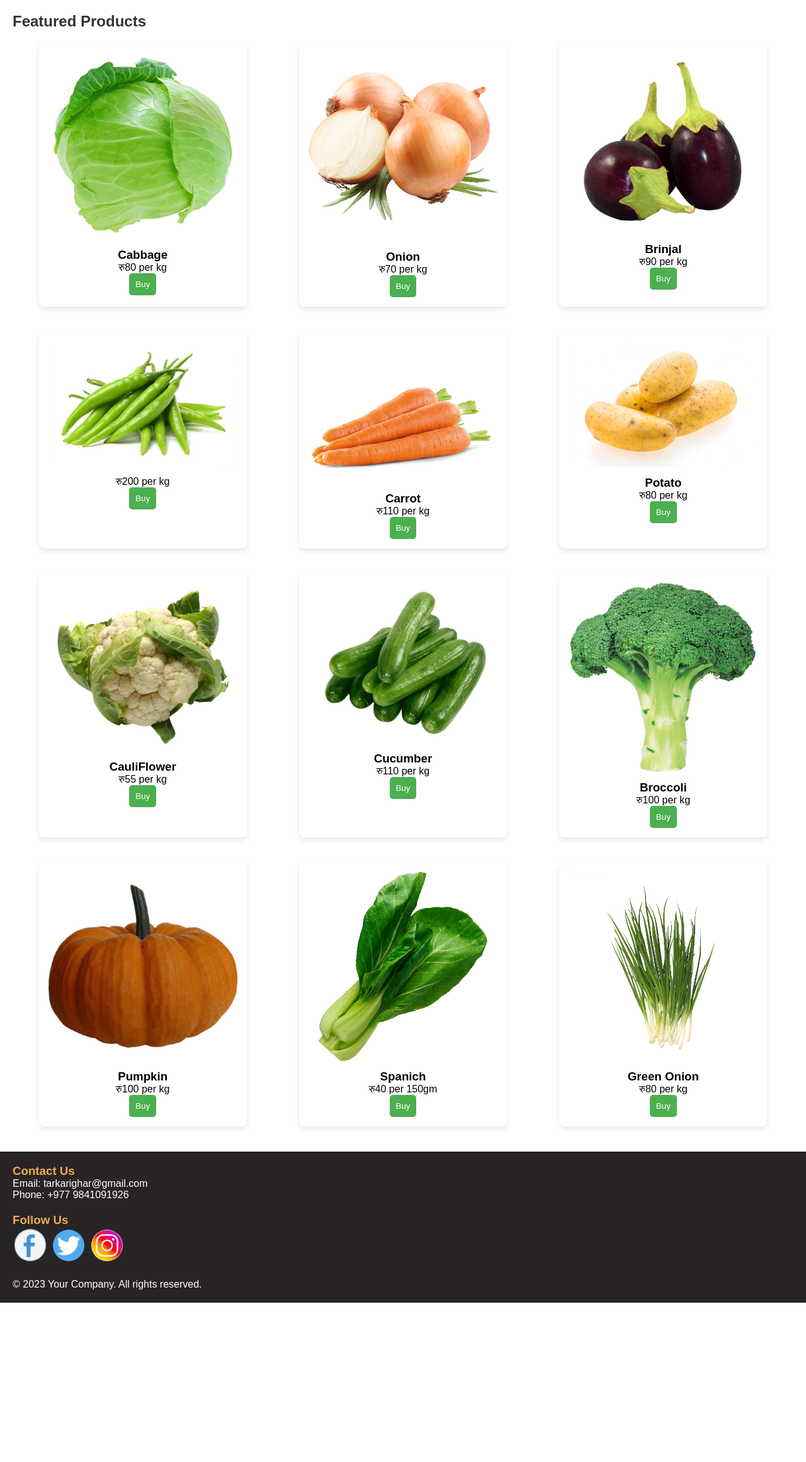
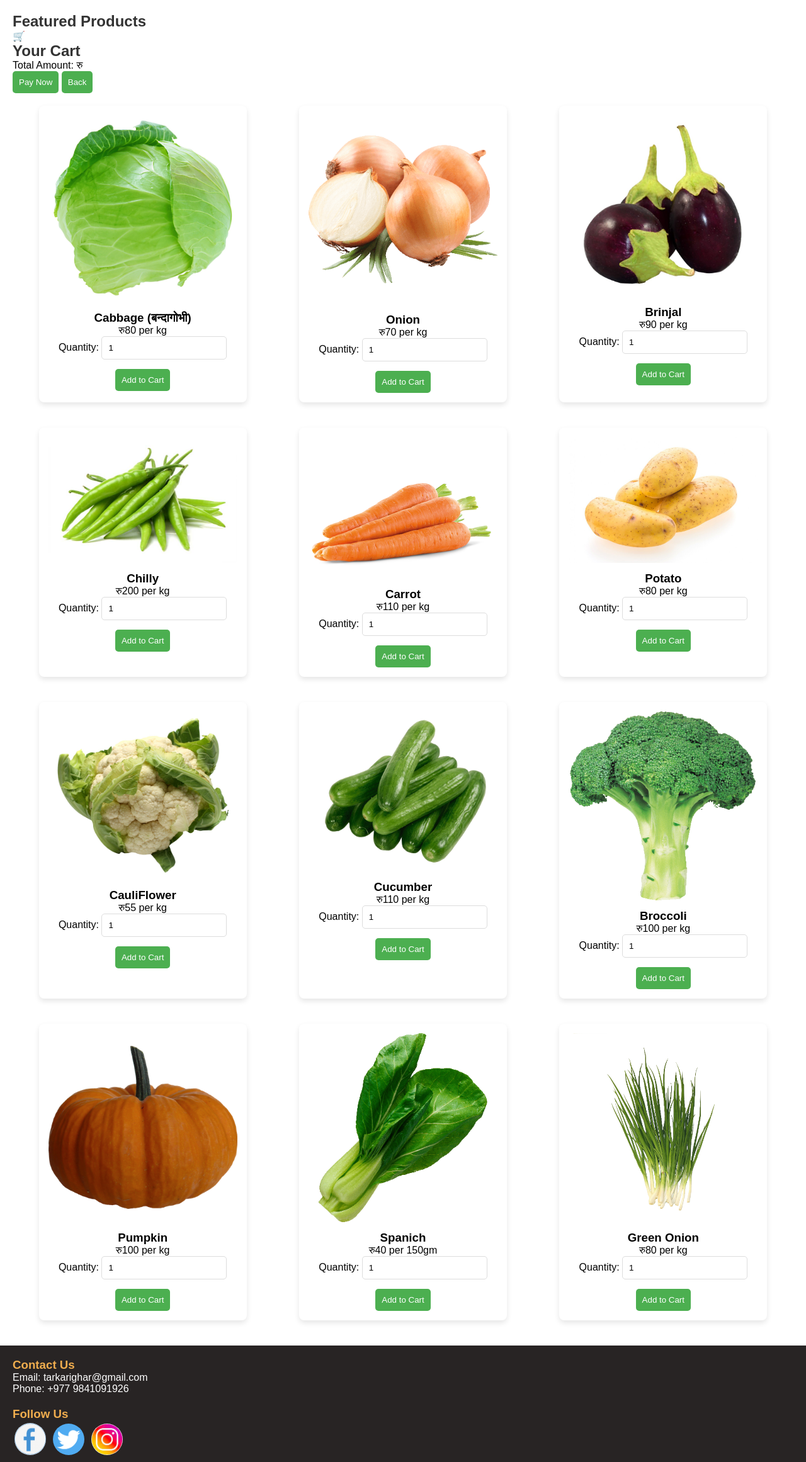
Before and after one commit to sagar2000000/interseller, a PHP site: page /product.html in a window 1280 px wide. Shown: the part 110-2432 px from the top of the page at 63% size. Before the commit the page ends 2179 px from the top, so only its background shows below. Run offline with PHP 8.4, Linux system fonts and the light colour scheme.

Commit message:
Files updated

```diff
--- a/home.css
+++ b/home.css
@@ -120,7 +120,7 @@ footer {
     background-color:rgb(40, 36, 36);
     color: #fff;
     padding: 20px;
-    text-align: left; /* Align text to the left */
+    text-align: left;
 }
 
 .footer-section {
--- a/product.css
+++ b/product.css
@@ -11,7 +11,13 @@ section {
 h2 {
     color: #333;
 }
+.cart{
+    display: inline;
+    width: 7%;
+    justify-items: center;
 
+
+}
 .product-container {
     display: flex;
     justify-content: space-around;
--- a/product.html
+++ b/product.html
@@ -23,84 +23,130 @@
     </nav>
     <section>
         <h2>Featured Products</h2>
+        <div id="cartLogo">&#128722</div>
+
+        <div id="cartContainer">
+            <h2>Your Cart</h2>
+            <ul id="cartList"></ul>
+            <div id="totalAmount">Total Amount: रु</div>
+            <button id="payNowBtn" onclick="payNow()">Pay Now</button>
+            <button id="backBtn" onclick="goBack()">Back</button>
+        </div>
 
         <div class="product-container">
             <div class="product-card">
                 <img src="pcabbage.jpg" alt="">
-            <h3>Cabbage</h3>
+                <h3>Cabbage (बन्दागोभी)</h3>
                 <p>रु80 per kg</p>
-           <a href="purchase.html"> <button onclick="return totalPrice(80);">Buy</button></a>
+                <label for="quantity1">Quantity:</label>
+                <input type="number" id="quantity1" name="quantity" min="1" value="1">
+                <button id="addToCartBtn1" onclick="addToCart('Product 1', 80, 'quantity1', 'pcabbage.jpg')">Add to
+                    Cart</button>
+
             </div>
 
             <div class="product-card">
                 <img src="ponion.png" alt="">
                 <h3>Onion</h3>
                 <p>रु70 per kg</p>
-                <button>Buy</button>
+                <label for="quantity2">Quantity:</label>
+                <input type="number" id="quantity2" name="quantity" min="1" value="1">
+                <button id="addToCartBtn1" onclick="addToCart('Product 2', 70.00, 'quantity2', 'ponion.png')">Add to
+                    Cart</button>
             </div>
             <div class="product-card">
                 <img src="pbrinjal.jpg" alt="">
                 <h3>Brinjal</h3>
                 <p>रु90 per kg</p>
-                <button>Buy</button>
+                <label for="quantity3">Quantity:</label>
+                <input type="number" id="quantity3" name="quantity" min="1" value="1">
+                <button id="addToCartBtn1" onclick="addToCart('Product 3', 90.00, 'quantity3', 'pbrinjal.jpg')">Add to
+                    Cart</button>
             </div>
             <div class="product-card">
                 <img src="pchilly.jpg" alt="">
-              <h3></h3>
+                <h3>Chilly</h3>
                 <p>रु200 per kg</p>
-              <button>Buy</button>
+                <label for="quantity4">Quantity:</label>
+                <input type="number" id="quantity4" name="quantity" min="1" value="1">
+                <button id="addToCartBtn1" onclick="addToCart('Product 4', 200.00, 'quantity4', 'pchilly.jpg')">Add to
+                    Cart</button>
             </div>
 
             <div class="product-card">
                 <img src="pcarrot.png" alt="">
                 <h3>Carrot</h3>
                 <p>रु110 per kg</p>
-                <button>Buy</button>
+                <label for="quantity5">Quantity:</label>
+                <input type="number" id="quantity5" name="quantity" min="1" value="1">
+                <button id="addToCartBtn1" onclick="addToCart('Product 5', 100.00, 'quantity5', 'pcarrot.png')">Add to
+                    Cart</button>
             </div>
             <div class="product-card">
                 <img src="productalu.jpg" alt="">
                 <h3>Potato</h3>
                 <p>रु80 per kg</p>
-              <button >Buy</button>
+                <label for="quantity6">Quantity:</label>
+                <input type="number" id="quantity6" name="quantity" min="1" value="1">
+                <button id="addToCartBtn1" onclick="addToCart('Product 6', 80.00, 'quantity6', 'productalu.jpg')">Add to
+                    Cart</button>
             </div>
 
             <div class="product-card">
                 <img src="pcauli.jpg" alt="">
                 <h3>CauliFlower</h3>
                 <p>रु55 per kg</p>
-            <button>Buy</button>
+                <label for="quantity7">Quantity:</label>
+                <input type="number" id="quantity7" name="quantity" min="1" value="1">
+                <button id="addToCartBtn1" onclick="addToCart('Product 7', 55.00, 'quantity7', 'pcauli.jpg')">Add to
+                    Cart</button>
             </div>
 
             <div class="product-card">
                 <img src="pcucumber.jpg" alt="">
                 <h3>Cucumber</h3>
                 <p>रु110 per kg</p>
-                <button>Buy</button>
+                <label for="quantity8">Quantity:</label>
+                <input type="number" id="quantity8" name="quantity" min="1" value="1">
+                <button id="addToCartBtn1" onclick="addToCart('Product 8', 110.00, 'quantity8', 'pcucumber.jpg')">Add to
+                    Cart</button>
             </div>
             <div class="product-card">
                 <img src="pbroccoli.png" alt="">
                 <h3>Broccoli</h3>
                 <p>रु100 per kg</p>
-                <button>Buy</button>
+                <label for="quantity9">Quantity:</label>
+                <input type="number" id="quantity9" name="quantity" min="1" value="1">
+                <button id="addToCartBtn1" onclick="addToCart('Product 9', 100.00, 'quantity9', 'pbroccoli.png')">Add to
+                    Cart</button>
             </div>
             <div class="product-card">
                 <img src="ppumpkin.png" alt="">
                 <h3>Pumpkin</h3>
                 <p>रु100 per kg</p>
-              <button>Buy</button>
+                <label for="quantity10">Quantity:</label>
+                <input type="number" id="quantity10" name="quantity" min="1" value="1">
+                <button id="addToCartBtn1" onclick="addToCart('Product 10', 100.00, 'quantity10', 'ppumpkin.png')">Add to
+                    Cart</button>
             </div>
 
             <div class="product-card">
                 <img src="pspanich.png" alt="">
                 <h3>Spanich</h3>
                 <p>रु40 per 150gm</p>
-                <button>Buy</button>
+                <label for="quantity11">Quantity:</label>
+                <input type="number" id="quantity11" name="quantity" min="1" value="1">
+                <button id="addToCartBtn1" onclick="addToCart('Product 11', 150.00, 'quantity11', 'pspanich.png')">Add to
+                    Cart</button>
             </div>
             <div class="product-card">
                 <img src="pgreenonion.png" alt="">
                 <h3>Green Onion</h3>
                 <p>रु80 per kg</p>
-                <button>Buy</button>
+                <label for="quantity12">Quantity:</label>
+                <input type="number" id="quantity12" name="quantity" min="1" value="1">
+                <button id="addToCartBtn1" onclick="addToCart('Product 12', 80.00, 'quantity12', 'pgreenonion.png')">Add to
+                    Cart</button>
             </div>
 
 
@@ -119,9 +165,9 @@
             <h3>Follow Us</h3>
             <ul class="social-icons">
 
-                <a  href="facebook"><img id="i1"src="fcbook.png"></a>
-                <a href="twittter"><img  id="i2"src="twitter.png"></a>
-                <a href="instagram"><img id="i3"src="insta.jpg"></a>
+                <a href="facebook"><img id="i1" src="fcbook.png"></a>
+                <a href="twittter"><img id="i2" src="twitter.png"></a>
+                <a href="instagram"><img id="i3" src="insta.jpg"></a>
             </ul>
         </div>
 
@@ -129,7 +175,122 @@
             <p>&copy; 2023 Your Company. All rights reserved.</p>
         </div>
     </footer>
-    <script src="purchase.js"></script>
+    <script>
+        var cart = [];
+        var totalAmount = 0;
+        var totalQuantity = 0;
+
+        function addToCart(productName, price, inputId, imageSrc) {
+            var quantity = parseInt(document.getElementById(inputId).value);
+            var total = (quantity * price).toFixed(2);
+
+
+            var existingProductIndex = cart.findIndex(item => item.productName === productName);
+
+            if (existingProductIndex !== -1) {
+
+                cart[existingProductIndex].quantity += quantity;
+                cart[existingProductIndex].total = (cart[existingProductIndex].quantity * price).toFixed(2);
+            } else {
+
+                cart.push({
+                    productName: productName,
+                    price: price,
+                    quantity: quantity,
+                    total: total,
+                    imageSrc: imageSrc
+                });
+            }
+
+            totalAmount += parseFloat(total);
+            totalQuantity += quantity;
+
+            updateCartView();
+            updateCartLogo();
+        }
+
+        function updateCartView() {
+            var cartList = document.getElementById('cartList');
+            var totalAmountDiv = document.getElementById('totalAmount');
+
+
+            cartList.innerHTML = '';
+
+
+            cart.forEach(function (item) {
+                var li = document.createElement('li');
+                li.className = 'cartItem';
+
+                var productInfo = document.createElement('div');
+                productInfo.className = 'productInfo';
+
+                var img = document.createElement('img');
+                img.src = item.imageSrc;
+                img.alt = item.productName;
+                img.style.maxWidth = '50px';
+                img.style.maxHeight = '50px';
+                productInfo.appendChild(img);
+
+                var span = document.createElement('span');
+                span.innerHTML = `<strong>${item.productName}</strong> - Quantity: ${item.quantity}, Total: रु${item.total}`;
+                productInfo.appendChild(span);
+
+                li.appendChild(productInfo);
+
+                var quantityControl = document.createElement('div');
+                quantityControl.className = 'quantityControl';
+
+                var removeBtn = document.createElement('button');
+                removeBtn.textContent = 'Remove';
+                removeBtn.onclick = function () {
+                    removeFromCart(item.productName, item.price, item.quantity, item.total);
+                };
+
+                quantityControl.appendChild(removeBtn);
+                li.appendChild(quantityControl);
+
+                cartList.appendChild(li);
+            });
+
+            totalAmountDiv.textContent = `Total Amount: रु${totalAmount.toFixed(2)}`;
+        }
+
+        function updateCartLogo() {
+            var cartLogo = document.getElementById('cartLogo');
+            cartLogo.textContent = `🛒`;
+        }
+
+        function toggleCart() {
+            var cartContainer = document.getElementById('cartContainer');
+            cartContainer.style.display = (cartContainer.style.display === 'none' || cartContainer.style.display === '') ? 'block' : 'none';
+        }
+
+        function payNow() {
+
+            alert('Payment initiated!\nTotal Amount: रु' + totalAmount.toFixed(2));
+        }
+
+        function goBack() {
+            toggleCart();
+        }
+
+        function removeFromCart(productName, price, quantity, total) {
+            var index = cart.findIndex(item => item.productName === productName);
+
+            if (index !== -1) {
+                cart.splice(index, 1);
+                totalAmount -= parseFloat(total);
+                totalQuantity -= quantity;
+                updateCartView();
+                updateCartLogo();
+            }
+        }
+
+        document.getElementById('cartLogo').addEventListener('click', function () {
+            toggleCart();
+        });
+    </script>
+
 </body>
 
 </html>
```
Also changed, not shown: cart.html (added, +41 -0 lines), cart.png (added). Lines whose indentation alone changed are shown as unchanged.
